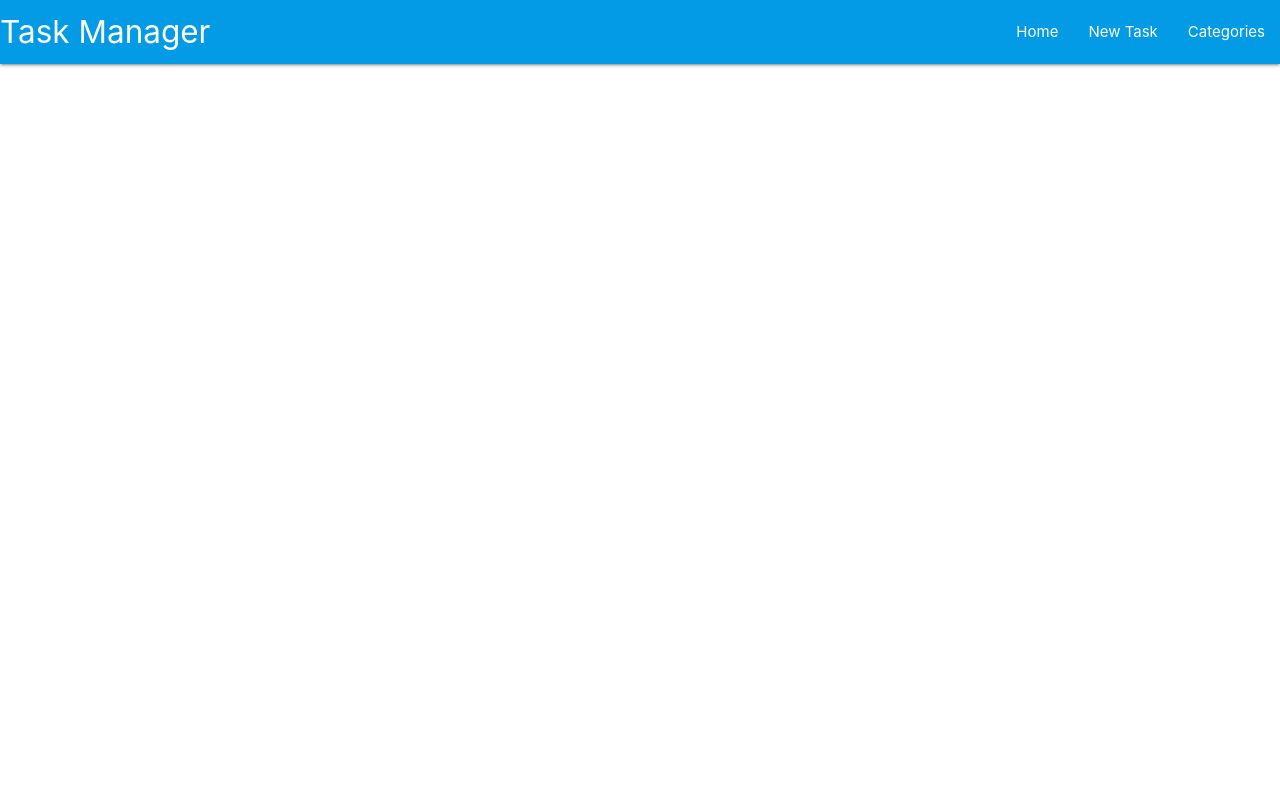
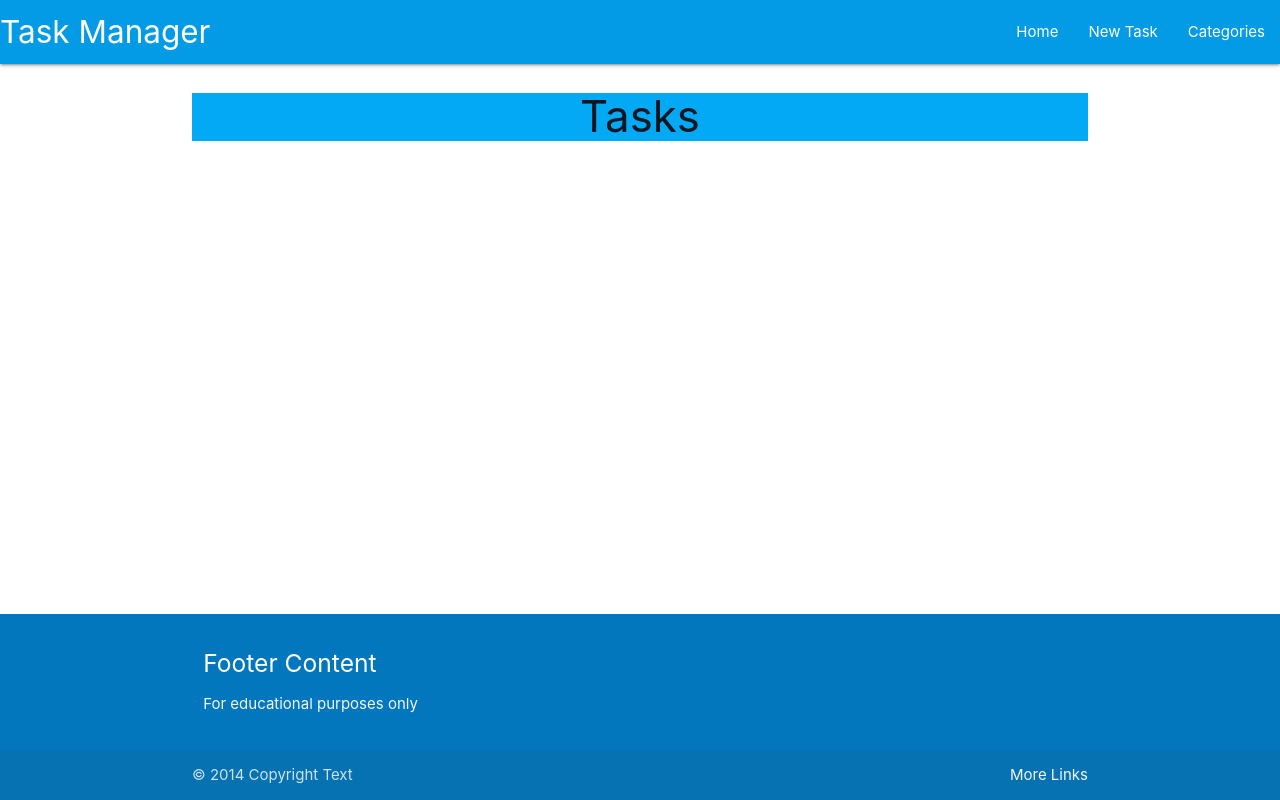
Before and after one commit to Oxymetaphoric/sqlalchemy-task-manager, a Flask app: page / in a window 1280 px wide. Run offline with Flask 2, Linux system fonts and the light colour scheme.

Commit message:
BUILD: materialize styling - branch here

```diff
--- a/taskmanager/routes.py
+++ b/taskmanager/routes.py
@@ -4,4 +4,4 @@ from taskmanager.models import Category, Task
 
 @app.route("/")
 def home():
-    return render_template("base.html")
+    return render_template("task.html")
--- a/taskmanager/static/css/style.css
+++ b/taskmanager/static/css/style.css
@@ -0,0 +1,9 @@
+  body {
+    display: flex;
+    min-height: 100vh;
+    flex-direction: column;
+  }
+
+  main {
+    flex: 1 0 auto;
+  }
--- a/taskmanager/templates/base.html
+++ b/taskmanager/templates/base.html
@@ -29,6 +29,33 @@
         <li><a href="{{url_for('home')}}">Home</a></li>
       </ul>
   </header>
+  <main class="container">
+    {% block content %}
+
+    {% endblock %}
+
+  </main>
+
+  <footer class="page-footer light-blue darken-3">
+    <div class="container">
+      <div class="row">
+        <div class="col l6 s12">
+          <h5 class="white-text">Footer Content</h5>
+          <p class="grey-text text-lighten-4">For educational purposes only</p>
+        </div>
+        <div class="col l4 offset-l2 s12">
+        </div>
+      </div>
+    </div>
+    <div class="footer-copyright">
+      <div class="container">
+      © 2014 Copyright Text
+      <a class="grey-text text-lighten-4 right" href="#!">More Links</a>
+      </div>
+    </div>
+  </footer>
+
+
     <script src="{{url_for('static', filename='js/script.js')}}"></script>
     <script src="https://cdnjs.cloudflare.com/ajax/libs/materialize/1.0.0/js/materialize.min.js"></script>
 </body>
--- /dev/null
+++ b/taskmanager/templates/task.html
@@ -0,0 +1,4 @@
+{% extends "base.html" %}
+{% block content %}
+<h3 class="light-blue text text-darken-4 center-align ">Tasks</h3>
+{% endblock %}
```
